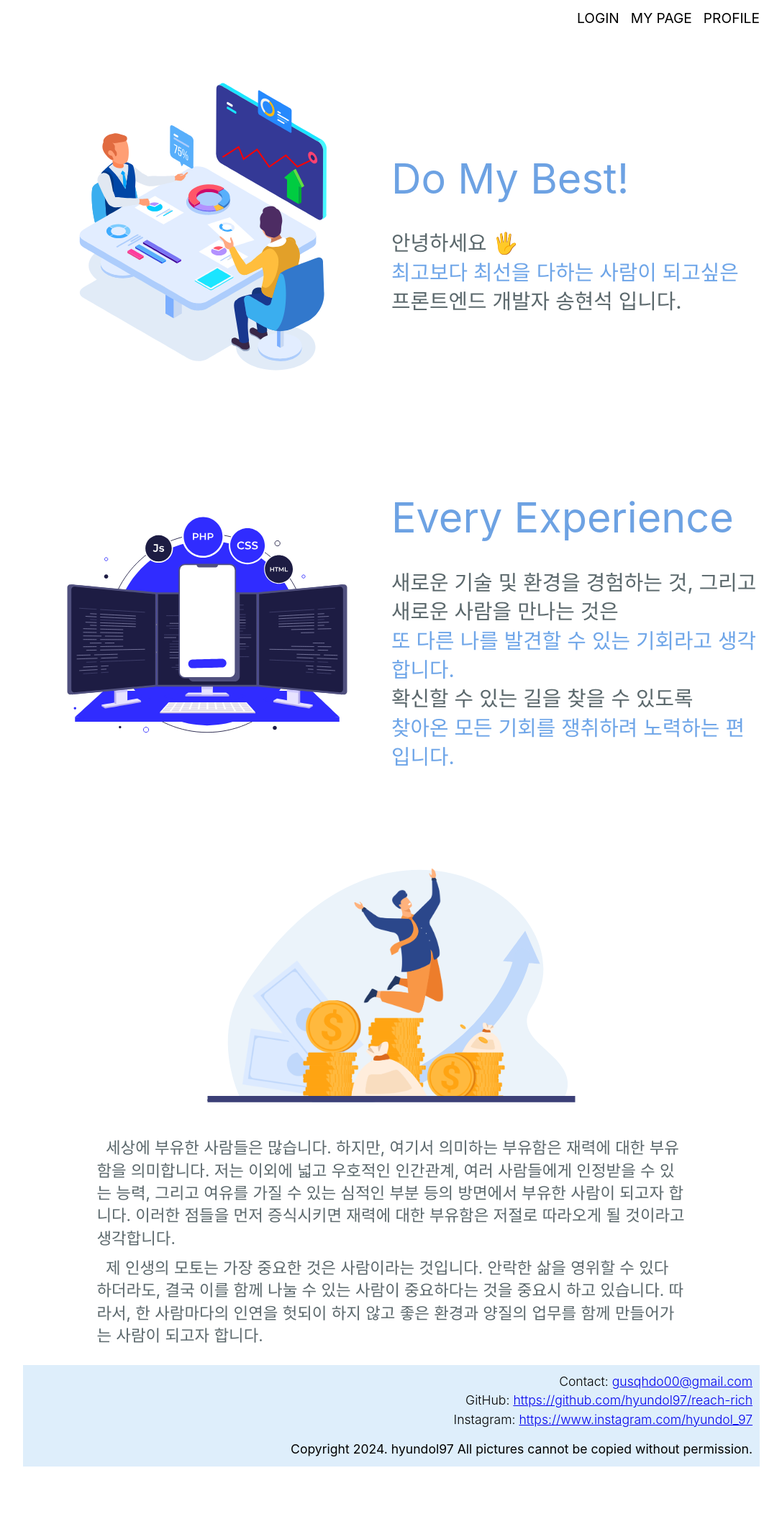
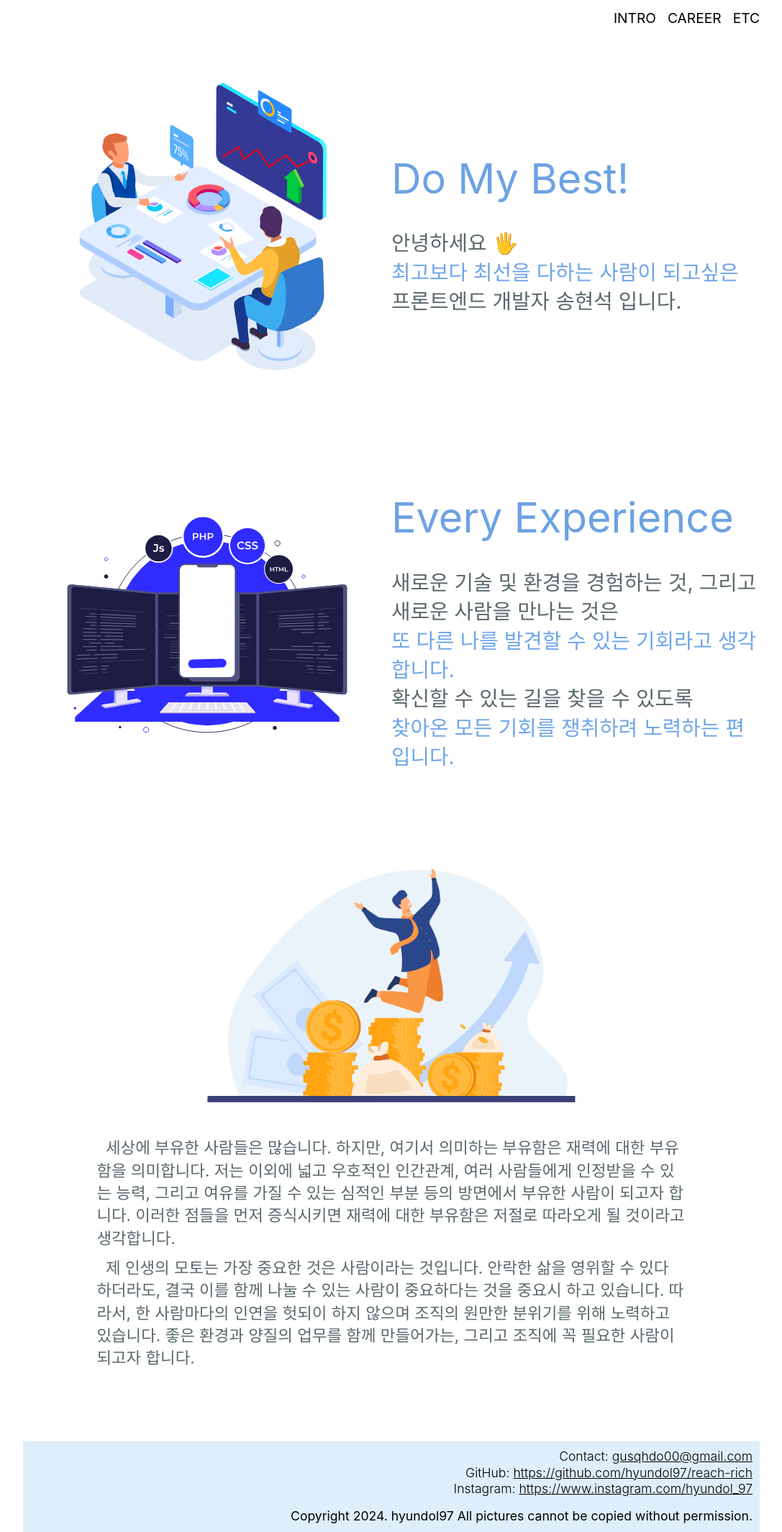
Before and after one commit to hyundol97/song-page, a React (Create React App) app: page / in a window 1280 px wide. Shown: the whole page at 72% size, without its empty margins (96-1183 px from the left). Before the commit the page ends 2038 px from the top, so only its background shows below. Built offline with nearby package versions, Linux system fonts and the light colour scheme.

Commit message:
feat: add initial component of header link

```diff
--- a/src/Components/Layout/Footer.tsx
+++ b/src/Components/Layout/Footer.tsx
@@ -11,10 +11,16 @@ const Footer = () => {
         Contact: <a href="mailto:gusqhdo00@gmail.com">gusqhdo00@gmail.com</a>
       </span>
       <span>
-        GitHub: <a href="https://github.com/hyundol97/reach-rich">https://github.com/hyundol97/reach-rich</a>
+        GitHub:{' '}
+        <a href="https://github.com/hyundol97/reach-rich" target="_blank">
+          https://github.com/hyundol97/reach-rich
+        </a>
       </span>
       <span>
-        Instagram: <a href="https://www.instagram.com/hyundol_97">https://www.instagram.com/hyundol_97</a>
+        Instagram:{' '}
+        <a href="https://www.instagram.com/hyundol_97" target="_blank">
+          https://www.instagram.com/hyundol_97
+        </a>
       </span>
       <span className="copyrights">Copyright 2024. hyundol97 All pictures cannot be copied without permission.</span>
     </div>
--- a/src/Components/Layout/Header.tsx
+++ b/src/Components/Layout/Header.tsx
@@ -4,14 +4,30 @@
  * @description 각 페이지의 헤더 (메뉴) 부분을 출력하는 컴포넌트
  */
 
+import { BrowserRouter as Router, Link } from 'react-router-dom';
+import { ROUTES } from '../../Routes/Routes';
 import '../../Styles/index.scss';
 
 const Header = () => {
   return (
     <div className="header">
-      <span>LOGIN</span>
-      <span>MY PAGE</span>
-      <span>PROFILE</span>
+      <Router>
+        <span>
+          <Link to={ROUTES.INTRO.path} key={ROUTES.INTRO.path} className="no-decoration">
+            INTRO
+          </Link>
+        </span>
+        <span>
+          <Link to={ROUTES.CAREER.path} key={ROUTES.CAREER.path} className="no-decoration">
+            CAREER
+          </Link>
+        </span>
+        <span>
+          <Link to={ROUTES.ETC.path} key={ROUTES.ETC.path} className="no-decoration">
+            ETC
+          </Link>
+        </span>
+      </Router>
     </div>
   );
 };
--- /dev/null
+++ b/src/Pages/Career.tsx
@@ -0,0 +1,10 @@
+/**
+ * @file 커리어 (페이지)
+ * @author h.s.Song
+ */
+
+const Career = () => {
+  return <div>career 페이지입니다.</div>;
+};
+
+export default Career;
--- /dev/null
+++ b/src/Pages/Etc.tsx
@@ -0,0 +1,10 @@
+/**
+ * @file Etc (페이지)
+ * @author h.s.Song
+ */
+
+const Etc = () => {
+  return <div>Etc 페이지입니다.</div>;
+};
+
+export default Etc;
--- a/src/Pages/Home.tsx
+++ b/src/Pages/Home.tsx
@@ -41,8 +41,9 @@ const Home = () => {
           </p>
           <p className="intro-black">
             &nbsp; 제 인생의 모토는 가장 중요한 것은 사람이라는 것입니다. 안락한 삶을 영위할 수 있다 하더라도, 결국 이를
-            함께 나눌 수 있는 사람이 중요하다는 것을 중요시 하고 있습니다. 따라서, 한 사람마다의 인연을 헛되이 하지 않고
-            좋은 환경과 양질의 업무를 함께 만들어가는 사람이 되고자 합니다.
+            함께 나눌 수 있는 사람이 중요하다는 것을 중요시 하고 있습니다. 따라서, 한 사람마다의 인연을 헛되이 하지
+            않으며 조직의 원만한 분위기를 위해 노력하고 있습니다. 좋은 환경과 양질의 업무를 함께 만들어가는, 그리고
+            조직에 꼭 필요한 사람이 되고자 합니다.
           </p>
         </div>
       </div>
--- /dev/null
+++ b/src/Pages/Intro.tsx
@@ -0,0 +1,10 @@
+/**
+ * @file 인트로 (페이지)
+ * @author h.s.Song
+ */
+
+const Intro = () => {
+  return <div>intro 페이지입니다.</div>;
+};
+
+export default Intro;
--- a/src/Pages/Login.tsx
+++ /dev/null
@@ -1,10 +0,0 @@
-/**
- * @file 로그인 (페이지)
- * @author h.s.Song
- */
-
-const Login = () => {
-  return <div>로그인 페이지입니다.</div>;
-};
-
-export default Login;
--- a/src/Routes/Routes.tsx
+++ b/src/Routes/Routes.tsx
@@ -6,7 +6,9 @@
 
 import { Route, Routes } from '../Types/Routes';
 import Home from '../Pages/Home';
-import Login from '../Pages/Login';
+import Intro from '../Pages/Intro';
+import Career from '../Pages/Career';
+import Etc from '../Pages/Etc';
 
 export const ROUTES: Routes = {
   // 230627 김민성
@@ -15,10 +17,20 @@ export const ROUTES: Routes = {
     link: '/',
     element: <Home />,
   },
-  LOGIN: {
-    path: '/login',
-    link: '/login',
-    element: <Login />,
+  INTRO: {
+    path: '/intro',
+    link: '/intro',
+    element: <Intro />,
+  },
+  CAREER: {
+    path: '/career',
+    link: '/career',
+    element: <Career />,
+  },
+  ETC: {
+    path: '/etc',
+    link: '/etc',
+    element: <Etc />,
   },
 };
 
--- a/src/Styles/Page/home.scss
+++ b/src/Styles/Page/home.scss
@@ -44,6 +44,7 @@
   flex-direction: column;
   align-items: center;
   justify-content: center;
+  margin-bottom: 100px;
 
   div {
     display: block;
--- a/src/Styles/layout.scss
+++ b/src/Styles/layout.scss
@@ -2,6 +2,7 @@
   display: flex;
   justify-content: flex-end;
   gap: 16px;
+
   span {
     font-size: 1.2em;
     font-weight: 400;
@@ -32,7 +33,7 @@
     display: block;
     font-size: 1.1em;
     font-weight: 300;
-    line-height: 1.5;
+    line-height: 1.3;
   }
 }
 
--- a/src/Types/Routes.ts
+++ b/src/Types/Routes.ts
@@ -8,5 +8,7 @@ export interface Route {
 
 export interface Routes {
   HOME: Route;
-  LOGIN: Route;
+  INTRO: Route;
+  CAREER: Route;
+  ETC: Route;
 }
--- a/src/index.scss
+++ b/src/index.scss
@@ -1,4 +1,17 @@
 @use './Styles/index.scss';
+
+a {
+  color: black; /* 방문한 후에도 색상을 동일하게 유지 */
+}
+
+a:visited {
+  color: black; /* 방문한 후에도 색상을 동일하게 유지 */
+}
+
+.no-decoration {
+  color: black;
+  text-decoration: none;
+}
 
 body {
   margin: 1vw 10vw 0 10vw;
```
